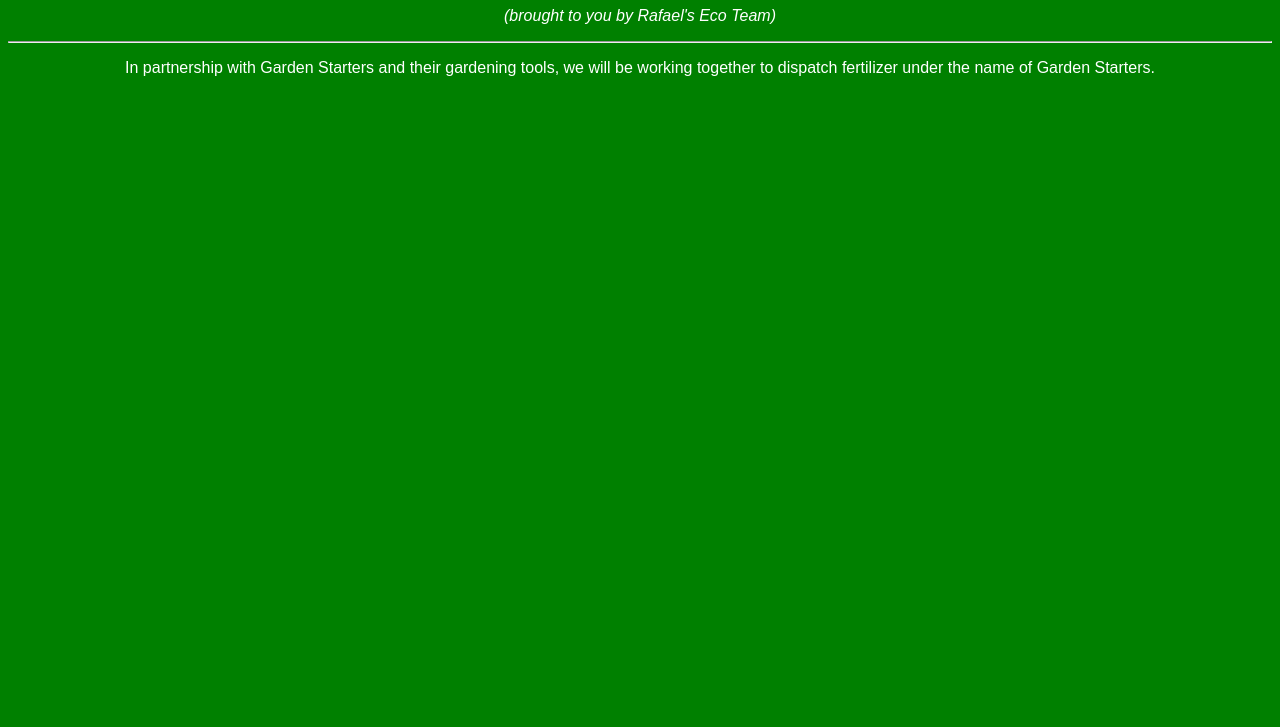
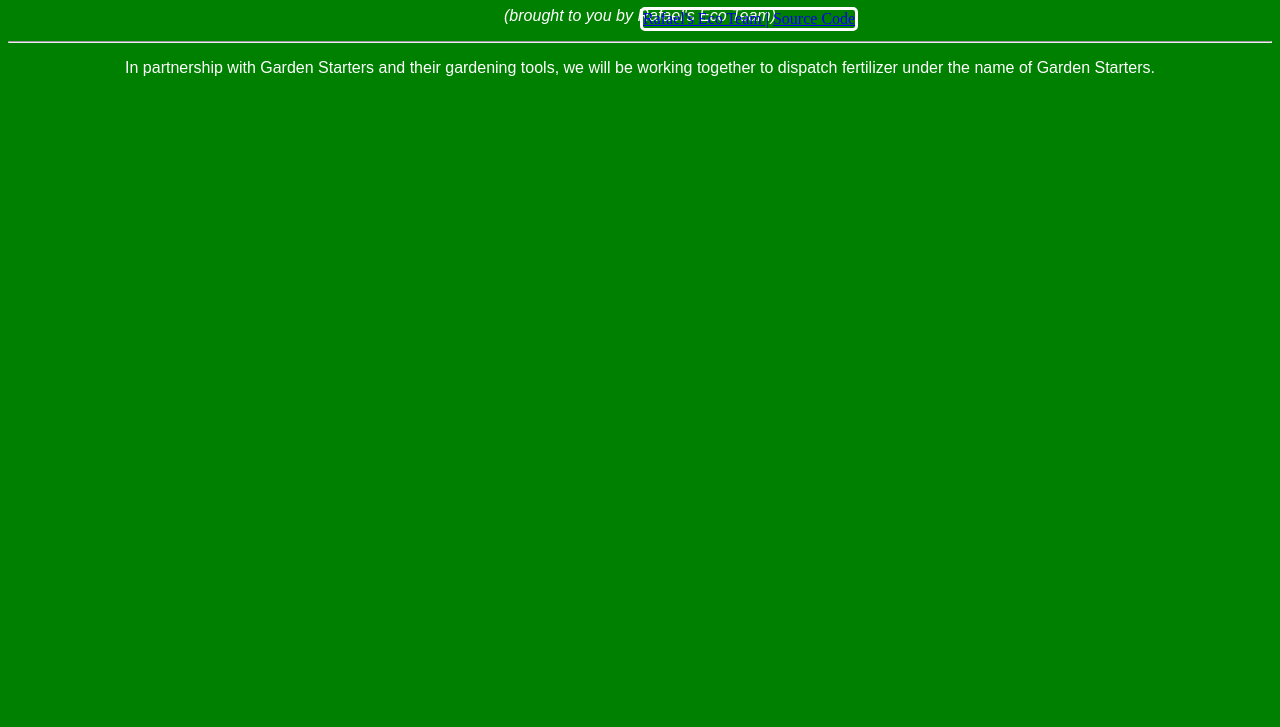
Before and after one commit to Robert-s-Eco-Team/Garden-Starters.github.io, a plain HTML site: page index.html in a window 1280 px wide. Shown: the part 73-800 px from the top of the page. Drawn offline with Linux system fonts and the light colour scheme; a web font is replaced by a local one.

Commit message:
Update index.html

```diff
--- a/index.html
+++ b/index.html
@@ -9,6 +9,13 @@
    body {
     background-color: green;
    }
+   nav {
+    display: inline;
+    border-style: solid;
+    border-color: white;
+    border-radius: 5px;
+    position: fixed;
+   }
    h1, hr, p {
     color: white;
     font-family: Climate Crisis, sans-serif;
@@ -18,6 +25,10 @@
  <body>
   <center>
    <h1>Garden Starters</h1>
+   <nav>
+    <a href="https://rafael-s-eco-team.github.io/Rafael-Eco-Team.github.io/">Rafael's Eco Team |</a>
+    <a href="https://github.com/Rafael-s-Eco-Team/Garden-Starters.github.io/"> Source Code</a>
+   </nav>
    <p><i>(brought to you by Rafael's Eco Team)</i></p>
    <hr>
    <p>In partnership with Garden Starters and their gardening tools, we will be working together to dispatch fertilizer under the name of Garden Starters.</p>
```
